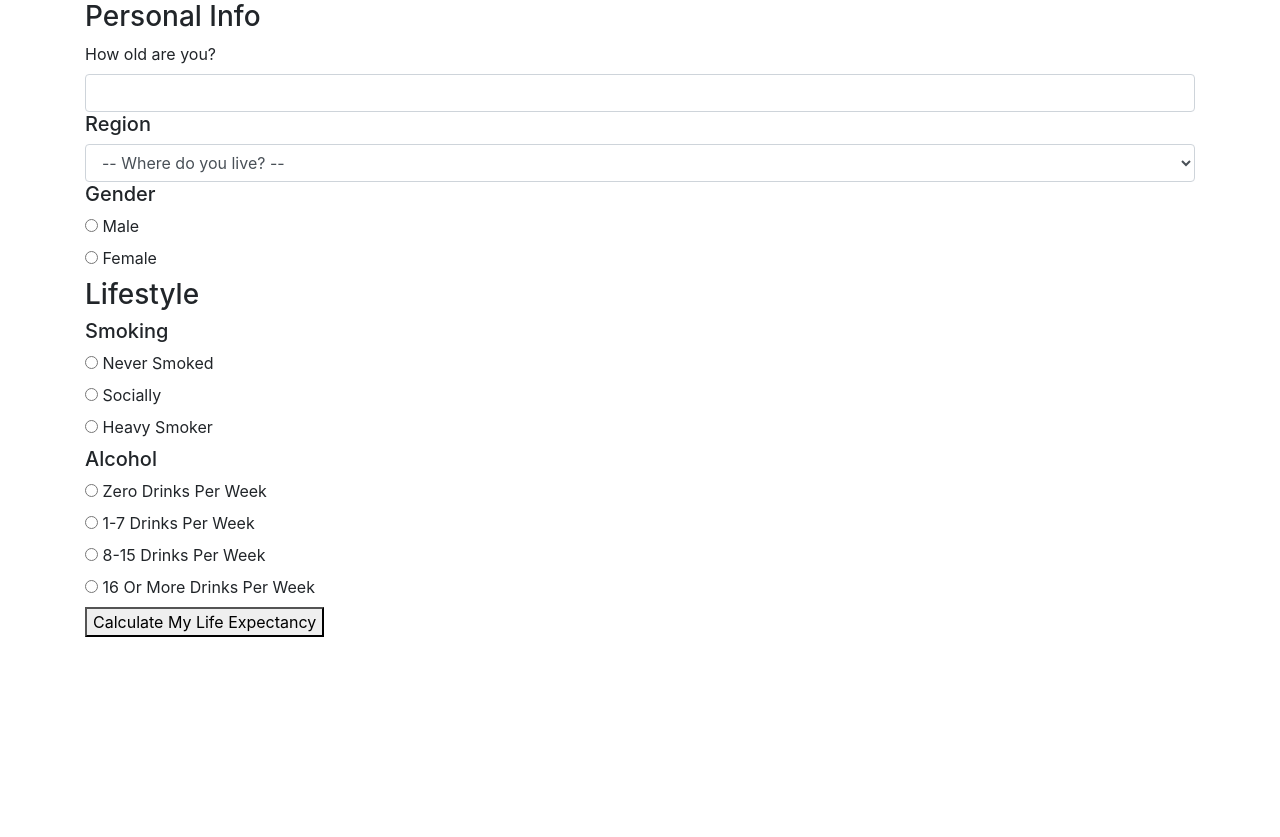
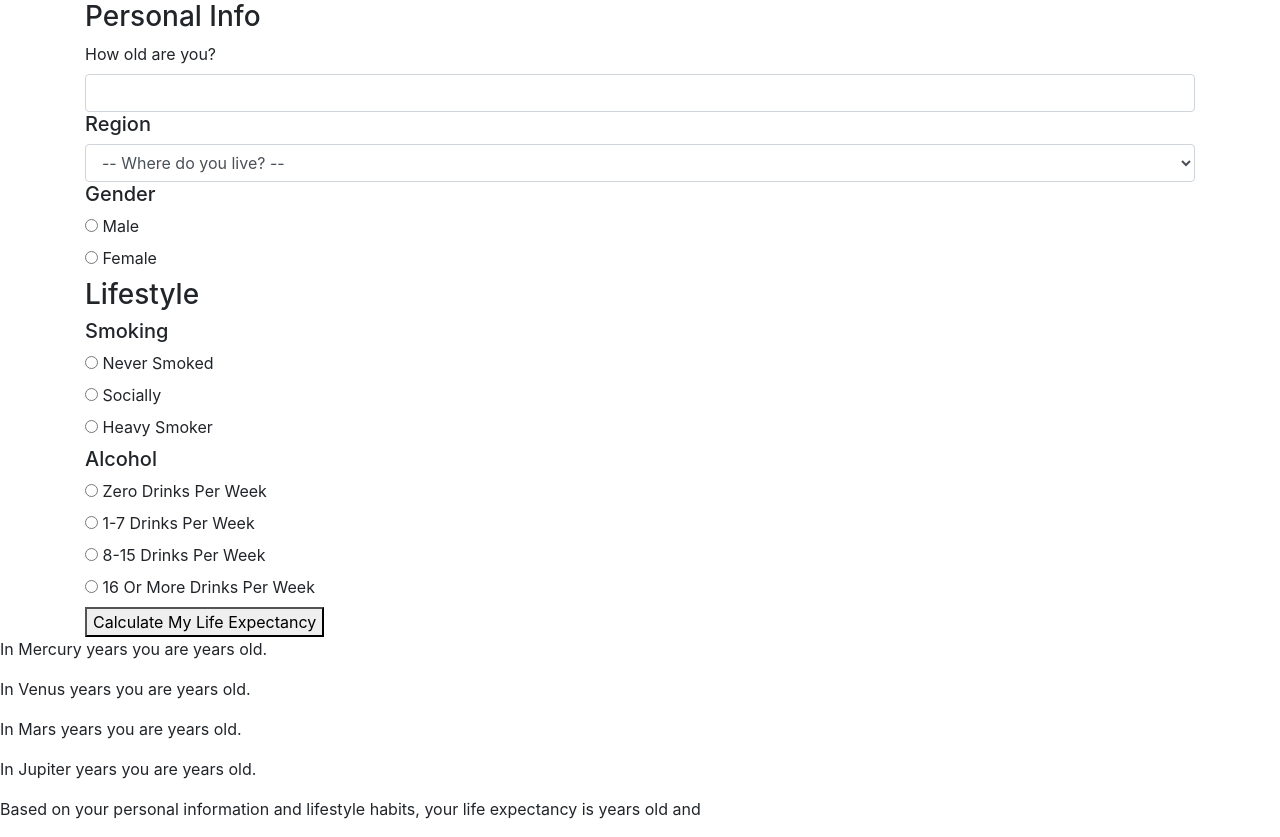
Before and after one commit to colchapm/galactic-age-calculator, a website built with webpack: page src/index.html in a window 1280 px wide. Before the commit the page ends 800 px from the top, so only its background shows below. Built offline with nearby package versions, Linux system fonts and the light colour scheme.

```diff
--- a/src/index.html
+++ b/src/index.html
@@ -1,10 +1,8 @@
 <!DOCTYPE html>
 <html lang="en-US">
-
 <head>
   <title>Galactic Age Calculator</title>
 </head>
-
 <body>
   <div class="container">
     <form id="userInput">
@@ -38,7 +36,7 @@
       <h5>Smoking</h5>
       <div class="radio">
         <label>
-          <input type="radio" name="smoker" value="never">
+          <input type="radio" name="tobacco" value="never">
           Never Smoked
         </label>
       </div>
@@ -82,6 +80,11 @@
       <button type="submit" class="button">Calculate My Life Expectancy</button>
     </form>
   </div>
+  <p>In Mercury years you are <span id="mercuryAge"></span> years old.</p>
+  <p>In Venus years you are <span id="venusAge"></span> years old.</p>
+  <p>In Mars years you are <span id="marsAge"></span> years old.</p>
+  <p>In Jupiter years you are <span id="jupiterAge"></span> years old.</p>
+  <p>Based on your personal information and lifestyle habits, your life expectancy is <span id="expectancy"></span> years old and <span id="ageComment"></span></p>
 
 </body>
 
```
